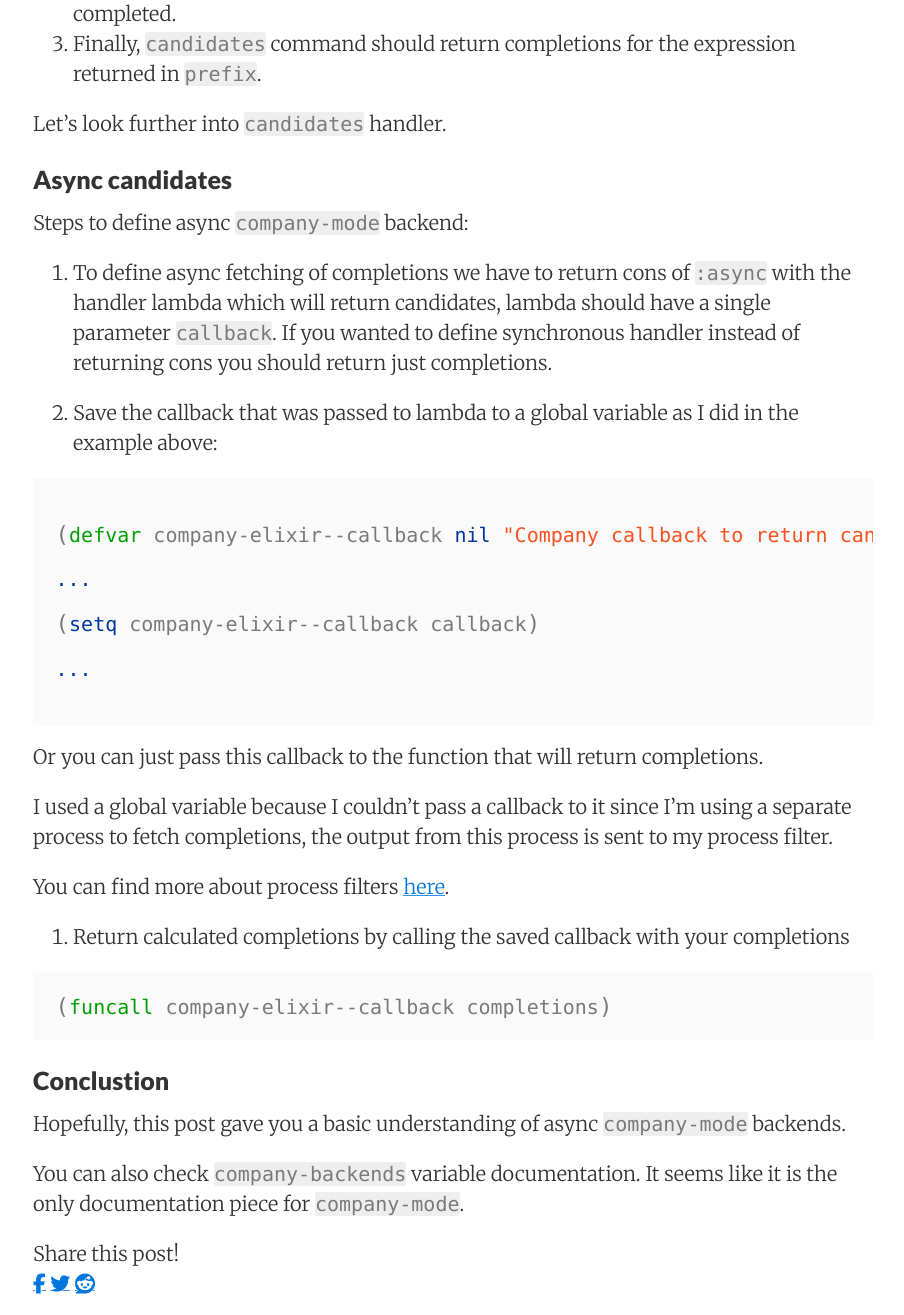
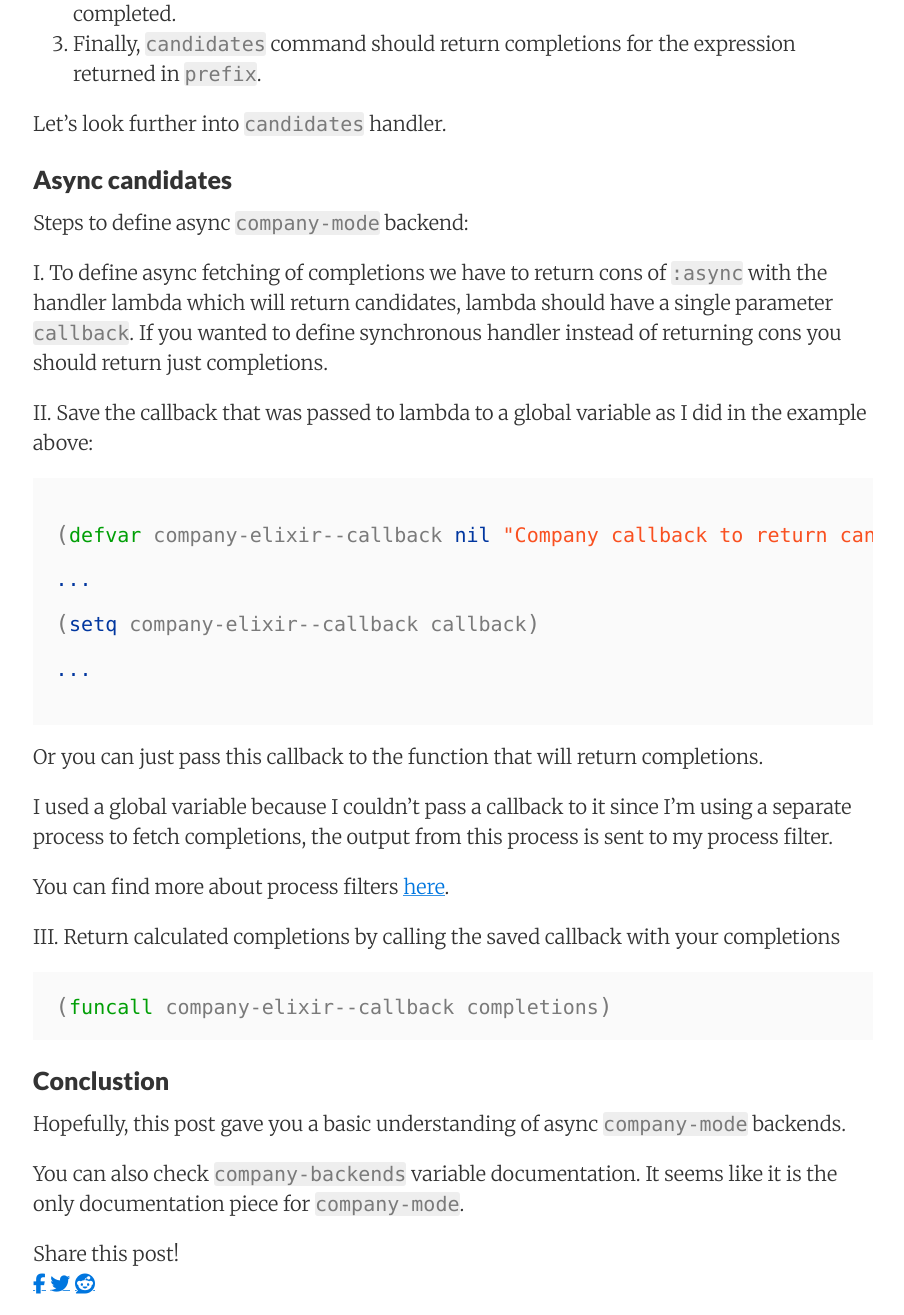
Before and after one commit to ayrat555/ayrat555.github.io, a Jekyll site: the page built from _posts/2020-05-05-async-company-mode-backend.md, in a window 1280 px wide and 1400 px high, scrolled down 2644 px, cut to the strip 0-1315 px from the top of the window. Shown: the whole strip, without its empty margins (187-1091 px from the left). Built offline with Jekyll 4.4.1, drawn with Linux system fonts in a browser that asks for light colours; nearby versions of some CDN libraries; comment, search, counter and statistics services are not loaded.

Commit message:
fix step numbers

````diff
--- a/_posts/2020-05-05-async-company-mode-backend.md
+++ b/_posts/2020-05-05-async-company-mode-backend.md
@@ -67,9 +67,9 @@ Let's look further into `candidates` handler.
 
 Steps to define async `company-mode` backend:
 
-1. To define async fetching of completions we have to return cons of `:async` with the handler lambda which will return candidates, lambda should have a single parameter `callback`. If you wanted to define synchronous handler instead of returning cons you should return just completions.
+I. To define async fetching of completions we have to return cons of `:async` with the handler lambda which will return candidates, lambda should have a single parameter `callback`. If you wanted to define synchronous handler instead of returning cons you should return just completions.
 
-2. Save the callback that was passed to lambda to a global variable as I did in the example above:
+II. Save the callback that was passed to lambda to a global variable as I did in the example above:
 
 ```lisp
 
@@ -90,7 +90,7 @@ I used a global variable because I couldn't pass a callback to it since I'm usin
 
 You can find more about process filters [here](https://www.gnu.org/software/emacs/manual/html_node/elisp/Filter-Functions.html).
 
-3. Return calculated completions by calling the saved callback with your completions
+III. Return calculated completions by calling the saved callback with your completions
 
 ```lisp
 (funcall company-elixir--callback completions)
````
